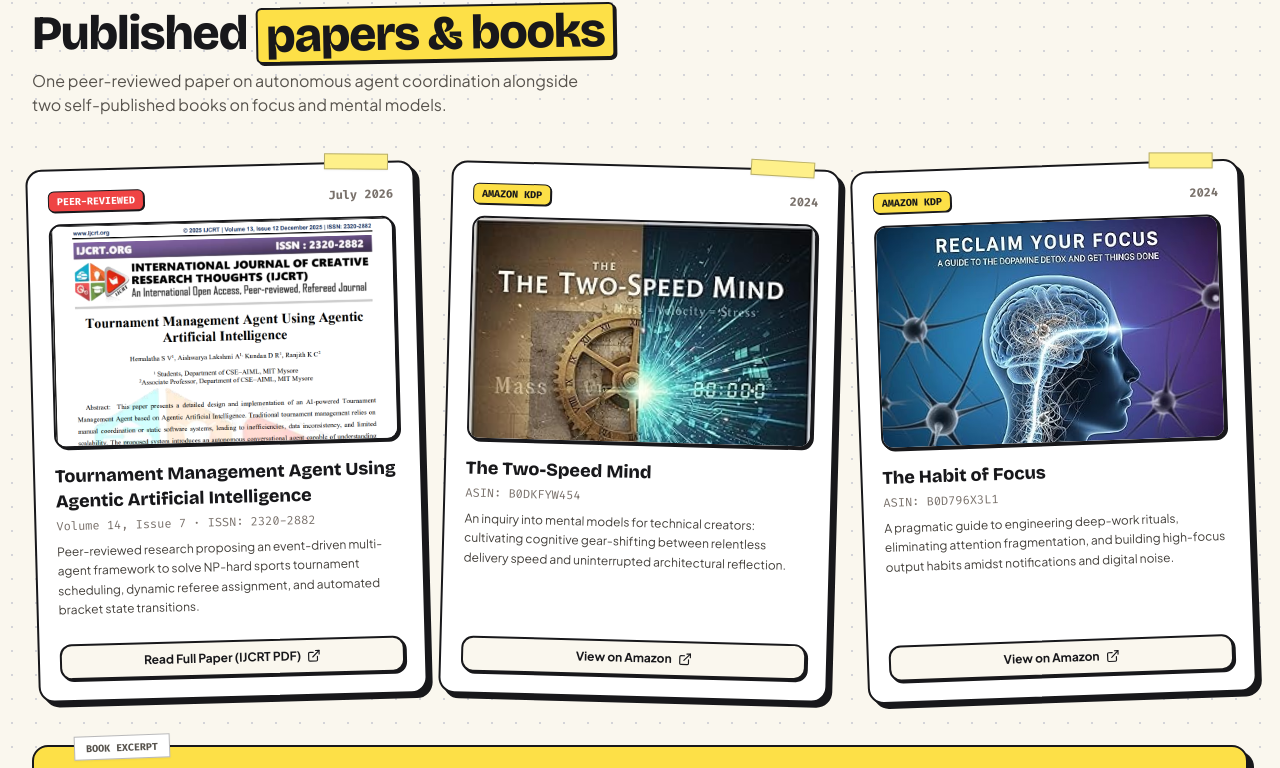
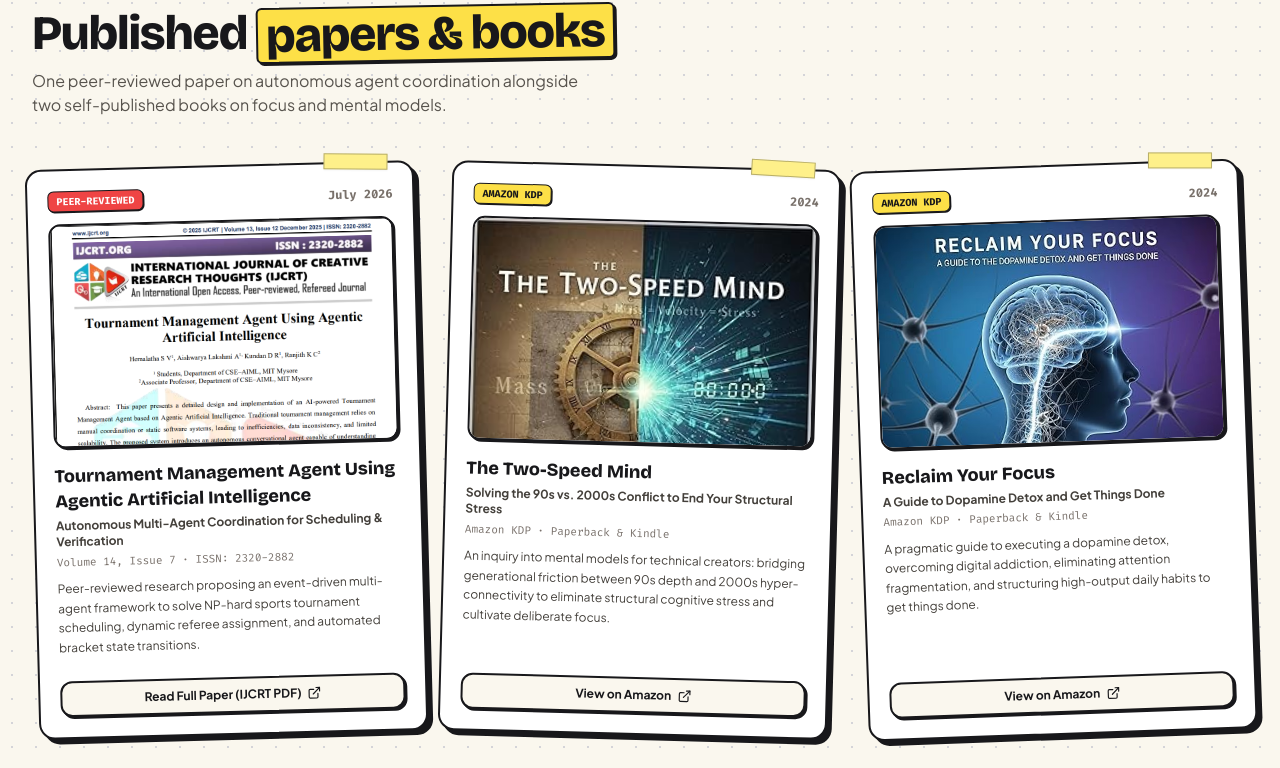
Before and after one commit to kundandr05/portfolio, a Next.js app: page / in a window 1280 px wide. Shown: the part 5865-6633 px from the top of the page. Built offline with nearby package versions, Linux system fonts and the light colour scheme.

Commit message:
fix(publications): update exact Amazon book titles, subtitles, and direct shortlinks

```diff
--- a/src/app/layout.tsx
+++ b/src/app/layout.tsx
@@ -89,8 +89,8 @@ const personJsonLd = {
   sameAs: [
     'https://github.com/kundandr05',
     'https://linkedin.com/in/kundan-d-r-914274310',
-    'https://www.amazon.com/dp/B0DKFYW454',
-    'https://www.amazon.com/dp/B0D796X3L1',
+    'https://amzn.in/d/08HiYofZ',
+    'https://amzn.in/d/0by7Rnky',
   ],
   knowsAbout: [
     'Agentic AI',
--- a/src/components/sections/About.tsx
+++ b/src/components/sections/About.tsx
@@ -130,7 +130,7 @@ export default function About() {
             </p>
 
             <p>
-              Beyond code, I think a lot about cognitive bandwidth and developer productivity. I&apos;ve written and published two books on <strong>Amazon KDP</strong> (<em>The Two-Speed Mind</em> and <em>The Habit of Focus</em>) exploring how to switch between rapid execution and deep, uninterrupted architectural thinking.
+              Beyond code, I think a lot about cognitive bandwidth and developer productivity. I&apos;ve written and published two books on <strong>Amazon KDP</strong> (<em>The Two-Speed Mind</em> and <em>Reclaim Your Focus</em>) exploring how to switch between rapid execution and deep, uninterrupted architectural thinking.
             </p>
 
             <p>
--- a/src/components/sections/Publications.tsx
+++ b/src/components/sections/Publications.tsx
@@ -99,7 +99,12 @@ export default function Publications() {
                 <h3 className="text-lg font-display font-black text-[#18181b] leading-snug mb-1">
                   {pub.title}
                 </h3>
-                <p className="text-xs text-stone-500 font-mono mb-2">{pub.identifier}</p>
+                {pub.subtitle && (
+                  <p className="text-xs font-bold text-stone-700 mb-1 leading-snug">
+                    {pub.subtitle}
+                  </p>
+                )}
+                <p className="text-[11px] text-stone-500 font-mono mb-2">{pub.identifier}</p>
 
                 {/* Description */}
                 <p className="text-stone-700 text-xs leading-relaxed mb-4">
--- a/src/data/publications.ts
+++ b/src/data/publications.ts
@@ -36,12 +36,12 @@ export const publications: PublicationItem[] = [
     id: "two-speed-mind",
     type: "Book",
     title: "The Two-Speed Mind",
-    subtitle: "How to Switch Between Fast Execution and Deep Thinking",
+    subtitle: "Solving the 90s vs. 2000s Conflict to End Your Structural Stress",
     venueOrPublisher: "Published on Amazon KDP",
     date: "2024",
-    identifier: "ASIN: B0DKFYW454",
-    description: "An inquiry into mental models for technical creators: cultivating cognitive gear-shifting between relentless delivery speed and uninterrupted architectural reflection.",
-    link: "https://www.amazon.com/dp/B0DKFYW454",
+    identifier: "Amazon KDP · Paperback & Kindle",
+    description: "An inquiry into mental models for technical creators: bridging generational friction between 90s depth and 2000s hyper-connectivity to eliminate structural cognitive stress and cultivate deliberate focus.",
+    link: "https://amzn.in/d/08HiYofZ",
     linkLabel: "View on Amazon",
     image: "/book-twospeed.jpg",
     badge: "Amazon KDP",
@@ -49,15 +49,15 @@ export const publications: PublicationItem[] = [
     rotation: "rotate-2"
   },
   {
-    id: "habit-of-focus",
+    id: "reclaim-your-focus",
     type: "Book",
-    title: "The Habit of Focus",
-    subtitle: "Reclaiming Deep Work in an Age of Distraction",
+    title: "Reclaim Your Focus",
+    subtitle: "A Guide to Dopamine Detox and Get Things Done",
     venueOrPublisher: "Published on Amazon KDP",
     date: "2024",
-    identifier: "ASIN: B0D796X3L1",
-    description: "A pragmatic guide to engineering deep-work rituals, eliminating attention fragmentation, and building high-focus output habits amidst notifications and digital noise.",
-    link: "https://www.amazon.com/dp/B0D796X3L1",
+    identifier: "Amazon KDP · Paperback & Kindle",
+    description: "A pragmatic guide to executing a dopamine detox, overcoming digital addiction, eliminating attention fragmentation, and structuring high-output daily habits to get things done.",
+    link: "https://amzn.in/d/0by7Rnky",
     linkLabel: "View on Amazon",
     image: "/book-reclaim.jpg",
     badge: "Amazon KDP",
```
